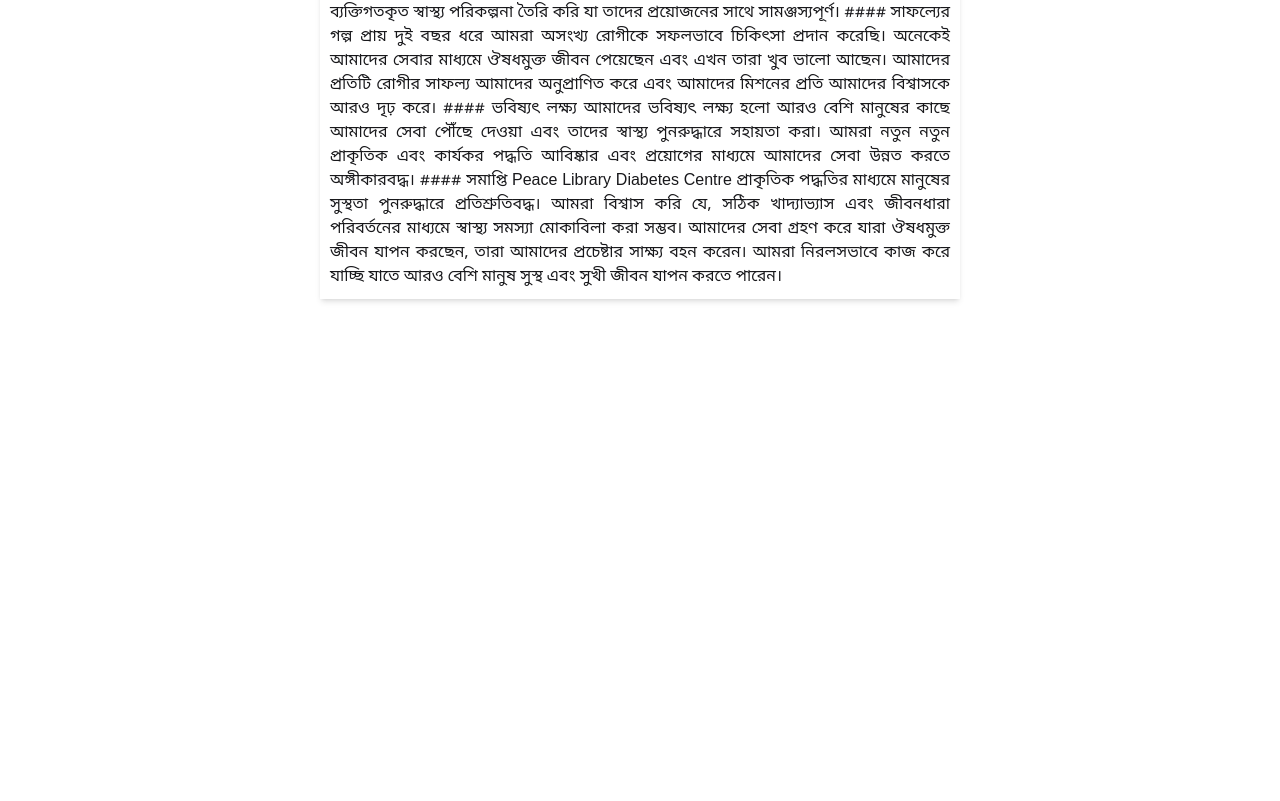
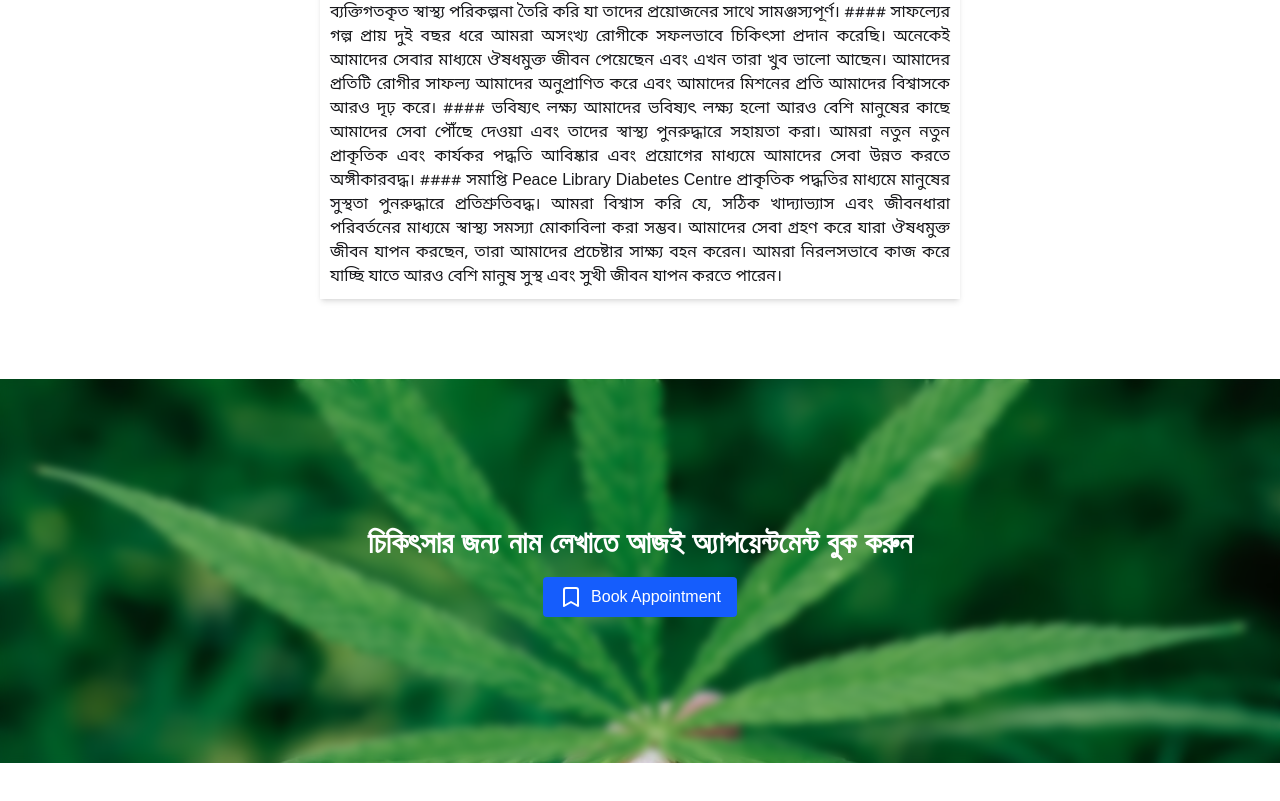
Before and after one commit to pxgacademy/MdAbdulKaiyum-Health-Web, a Next.js app: page / in a window 1280 px wide. Shown: the part 5136-5937 px from the top of the page. Before the commit the page ends 5755 px from the top, so only its background shows below. Built offline with nearby package versions, Linux system fonts and the light colour scheme.

Commit message:
updated BookAppointment

```diff
--- a/src/app/page.tsx
+++ b/src/app/page.tsx
@@ -2,6 +2,7 @@
 
 import AboutUs from "@/sections/home/AboutUs";
 import AppointmentAd from "@/sections/home/AppointmentAd";
+import BookAppointment from "@/sections/home/BookAppointment";
 import HappyHistory from "@/sections/home/happyHistory/HappyHistory";
 import HealthyLifestyle from "@/sections/home/healthyLifestyle/HealthyLifestyle";
 import OurServices from "@/sections/home/ourServices/OurServices";
@@ -18,6 +19,7 @@ export default function Home() {
       <VideoSection />
       <HappyHistory />
       <AboutUs />
+      <BookAppointment />
 
       <div className="py-40" />
     </main>
--- /dev/null
+++ b/src/sections/home/BookAppointment.tsx
@@ -0,0 +1,26 @@
+"use client";
+
+import Button from "@/components/ui/Button";
+import { Bookmark } from "lucide-react";
+
+const BookAppointment = () => {
+  return (
+    <section className="mt-20 relative w-full max-h-60 md:max-h-96 overflow-hidden flex items-center justify-center">
+      <img
+        src="/bg_banner.jpg"
+        alt="banner"
+        className="w-full h-full object-cover"
+      />
+      <div className="absolute w-full h-full bg-black-55 hover:bg-black/60 backdrop-blur-xs flex flex-col justify-center items-center transition-colors duration-200 cursor-default px-4 text-center">
+        <h3 className="text-xl md:text-3xl font-bold mb-4 text-white">
+          চিকিৎসার জন্য নাম লেখাতে আজ‌ই অ্যাপয়েন্টমেন্ট বুক করুন
+        </h3>
+        <Button className="min-w-48 mt-3 md:mt-5 lg:mt-0 flex items-center gap-x-2 hover:bg-red-500 hover:scale-110">
+          <Bookmark /> Book Appointment
+        </Button>
+      </div>
+    </section>
+  );
+};
+
+export default BookAppointment;
```
